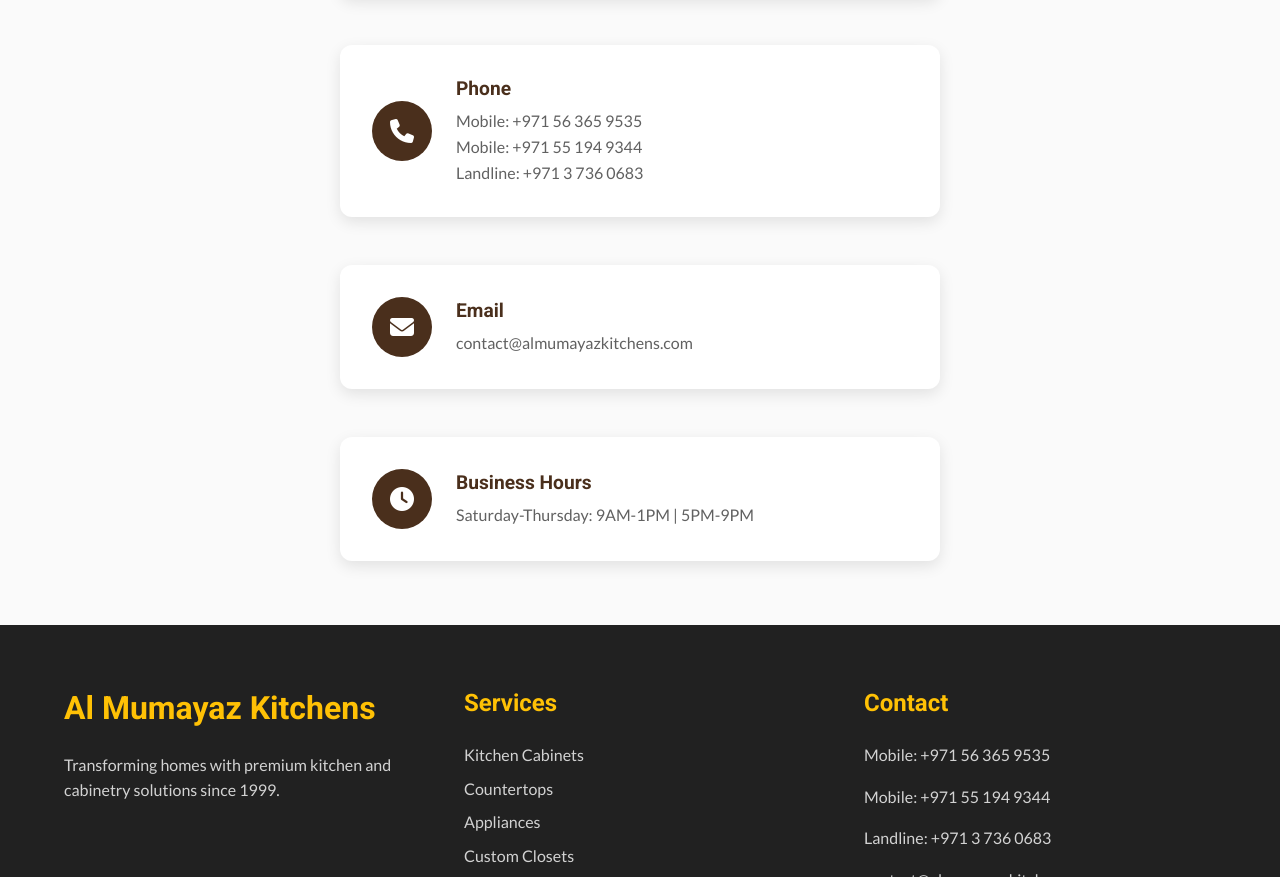
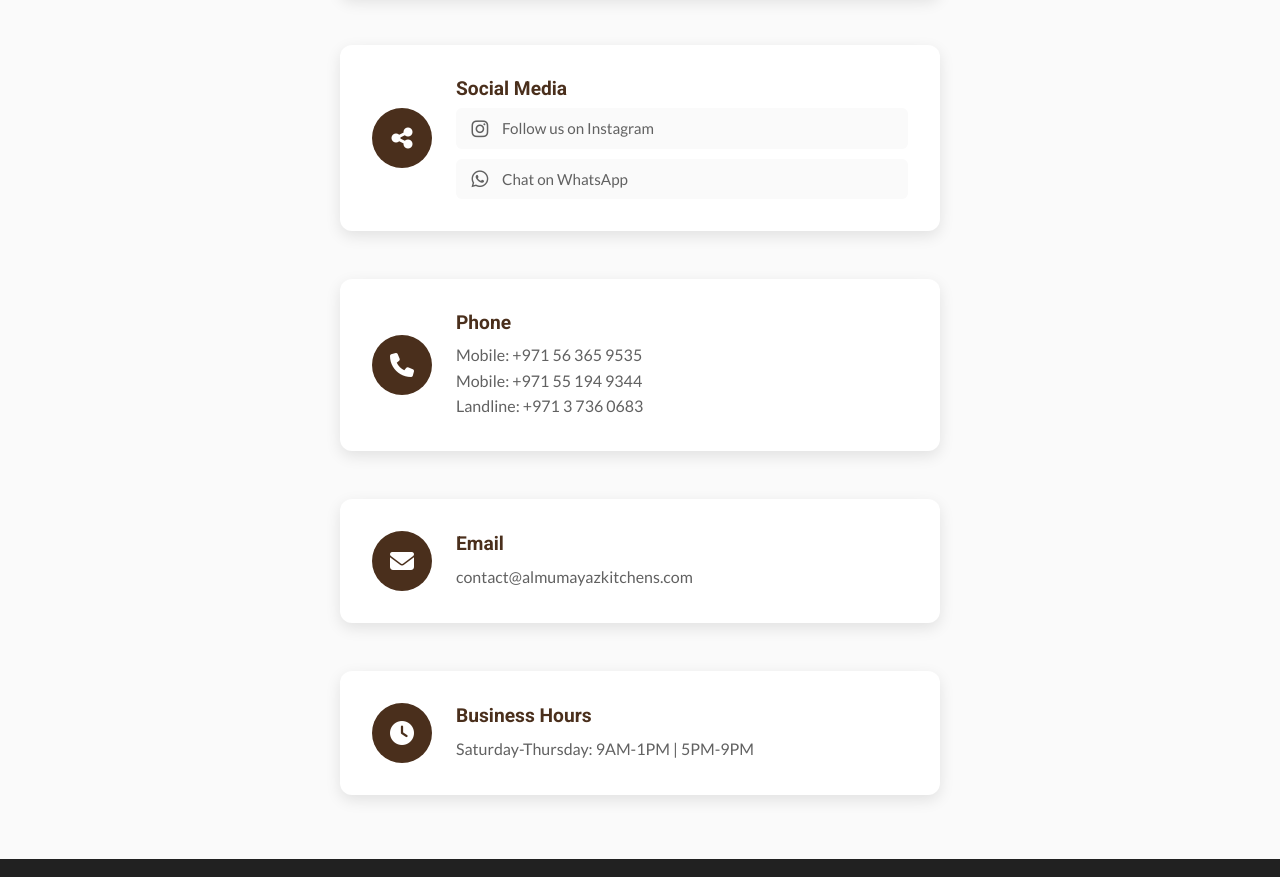
Before and after one commit to AlMumayazKitchens/AlMumayazKitchens.github.io, a website: page index.html in a window 1280 px wide. Shown: the part 4316-5193 px from the top of the page. Drawn offline with Linux system fonts and the light colour scheme.

Commit message:
added social media box

```diff
--- a/index.html
+++ b/index.html
@@ -288,6 +288,25 @@
 
                     <div class="contact-item">
                         <div class="contact-icon">
+                            <i class="fas fa-share-alt"></i>
+                        </div>
+                        <div class="contact-details">
+                            <h4 data-translate="contact_social_title">Social Media</h4>
+                            <div class="social-links">
+                                <a href="https://instagram.com/almumayaz_kitchen" target="_blank" rel="noopener noreferrer" class="social-link">
+                                    <i class="fab fa-instagram"></i>
+                                    <span data-translate="social_instagram">Follow us on Instagram</span>
+                                </a>
+                                <a href="https://wa.me/971563659535" target="_blank" rel="noopener noreferrer" class="social-link">
+                                    <i class="fab fa-whatsapp"></i>
+                                    <span data-translate="social_whatsapp">Chat on WhatsApp</span>
+                                </a>
+                            </div>
+                        </div>
+                    </div>
+
+                    <div class="contact-item">
+                        <div class="contact-icon">
                             <i class="fas fa-phone"></i>
                         </div>
                         <div class="contact-details">
--- a/styles.css
+++ b/styles.css
@@ -942,3 +942,72 @@
     outline: 2px solid hsl(var(--primary));
     outline-offset: 2px;
 }
+
+/* Social Media Links Styles *//* === START: Replace your existing social media styles with this block === */
+
+/* Keyframes for the sliding background effect */
+@keyframes slide-bg {
+    from {
+        background-position: 0% center;
+    }
+    to {
+        background-position: 200% center;
+    }
+}
+
+/* Social Media Links Styles */
+.social-links {
+    display: flex;
+    flex-direction: column;
+    gap: 10px;
+    margin-top: 5px;
+}
+
+.social-link {
+    display: flex;
+    align-items: center;
+    gap: 10px;
+    text-decoration: none;
+    /* Corrected: Using defined variables from :root */
+    color: hsl(var(--text-secondary));
+    background-color: hsl(var(--background));
+    padding: 8px 12px;
+    border-radius: 6px;
+    transition: all 0.3s ease;
+}
+
+/* Base hover effect for all social links */
+.social-link:hover {
+    transform: translateX(5px);
+    /* Removed generic color change to avoid conflicts */
+}
+
+.social-link i {
+    font-size: 1.2em;
+    width: 24px;
+    text-align: center;
+}
+
+.social-link span {
+    font-size: 0.95em;
+}
+
+/* Instagram hover effect with animation */
+.social-link[href*="instagram"]:hover {
+    /* Using a seamless gradient for smooth animation */
+    background: linear-gradient(90deg, #f09433, #e6683c, #dc2743, #bc1888, #f09433);
+    background-size: 200% auto;
+    color: white; /* Ensures text and icon are visible */
+    animation: slide-bg 4s linear infinite; /* Applying consistent animation */
+}
+
+/* WhatsApp hover effect with animation */
+.social-links .social-link[href*="wa.me"]:hover {
+    background: linear-gradient(90deg, #25D366, #128C7E, #25D366, #128C7E, #25D366);
+    background-size: 200% auto;
+    color: white;
+    border-color: transparent;
+    animation: slide-bg 4s linear infinite;
+}
+
+/* === END: Replacement block === */
--- a/translations.js
+++ b/translations.js
@@ -65,6 +65,11 @@
         contact_email_title: "Email",
         contact_hours_title: "Business Hours",
         contact_hours: "Saturday-Thursday: 9AM-1PM | 5PM-9PM",
+
+        // Social Media
+        contact_social_title: "Social Media",
+        social_instagram: "Follow us on Instagram",
+        social_whatsapp: "Chat on WhatsApp",
 
         // Contact Form
         form_name: "Your Name",
@@ -154,6 +159,11 @@
         contact_hours_title: "ساعات العمل",
         contact_hours: "من السبت الى الخميس : 9ص-1م | 5م-9م",
 
+        // Social Media
+        contact_social_title: "وسائل التواصل الاجتماعي",
+        social_instagram: "تابعنا على انستغرام",
+        social_whatsapp: "تواصل معنا على واتساب",
+
         // Contact Form
         form_name: "اسمك",
         form_email: "عنوان البريد الإلكتروني",
```
Also changed, not shown: generated-icon.png (deleted).
